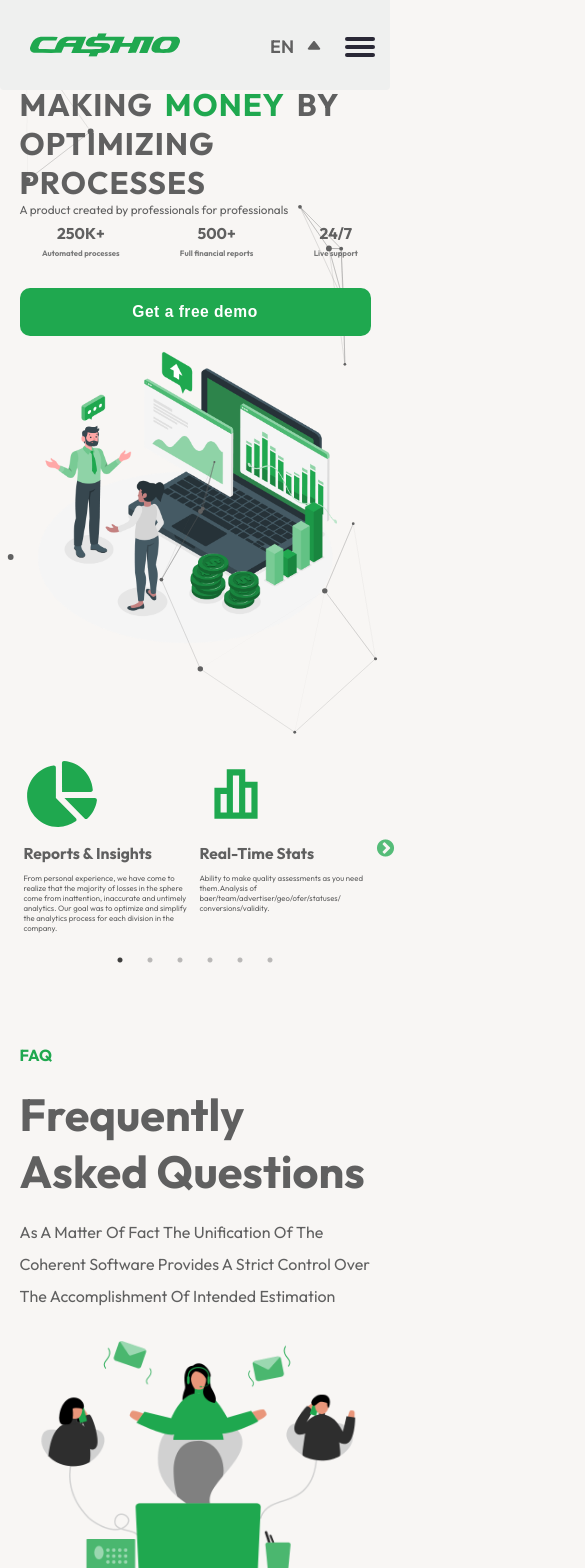
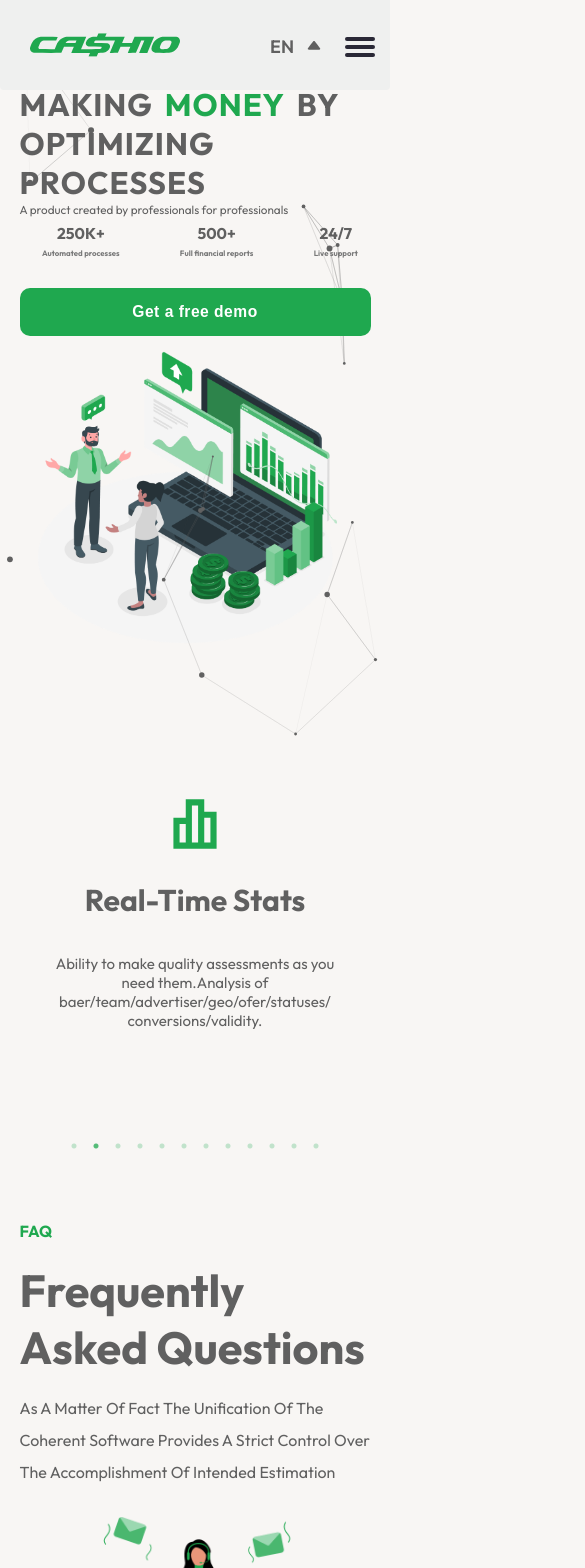
Before and after one commit to RevaGee/Cashio, a React (Create React App) app: page / in a window 390 px wide. Shown: the top 1568 px of the page, 585 px wide, since content can reach past the window. Built offline with nearby package versions, Linux system fonts and the light colour scheme.

Commit message:
corrected slider component

```diff
--- a/src/App.tsx
+++ b/src/App.tsx
@@ -17,7 +17,7 @@ function App() {
             <Slogan/>
             <Collages/>
             <Questions/>
-            <Contacts/>
+            {/*<Contacts/>*/}
             <div style={{backgroundColor: "blue", height: "300px", width: "90%", margin: "0 auto"}}></div>
             <div style={{backgroundColor: "transparent", height: "300px", width: "90%", margin: "0 auto"}}></div>
             <ArrowScroll/>
--- a/src/components/Collages/index.tsx
+++ b/src/components/Collages/index.tsx
@@ -32,13 +32,11 @@ export const Collages = () => {
     );
 
     const settings = {
-        dots: false,
         infinite: false,
         speed: 500,
         slidesToShow: 3,
         slidesToScroll: 3,
         rows: 2,
-        accessibility: true,
         nextArrow: <RightArrow />,
         prevArrow: <LeftArrow />,
         afterChange: (index: number) => {
@@ -57,7 +55,6 @@ export const Collages = () => {
                     slidesToShow: 2,
                     slidesToScroll: 2,
                     infinite: false,
-                    dots: true,
                     adaptiveHeight: true,
                     afterChange: (index: number) => {
                         if (index === 0) {
@@ -76,12 +73,18 @@ export const Collages = () => {
             {
                 breakpoint: 480,
                 settings: {
-                    slidesToShow: 2,
-                    slidesToScroll: 2,
+                    slidesToShow: 1,
+                    slidesToScroll: 1,
                     rows: 1,
+                    infinite: true,
                     initialSlide: 0,
+                    adaptiveHeight: true,
                     dots: true,
-                    adaptiveHeight: true,
+                    autoplaySpeed: 4000,
+                    autoplay: true,
+                    pauseOnDotsHover: true,
+                    pauseOnFocus: true,
+                    pauseOnHover: true,
                     afterChange: (index: number) => {
                         if (index === 0) {
                             setShowLeftButton(false);
--- a/src/components/Collages/styles.scss
+++ b/src/components/Collages/styles.scss
@@ -8,10 +8,9 @@
   padding: 1vw;
   border-radius: 1vw;
   transition: 0.3s ease;
-  //box-sizing: border-box;
-  /*width: 300px;
-  height: 270px;
-  margin: 3vw;*/
+  width: fit-content;
+  height: 285px;
+  margin: 3.5vw;
 
   &:hover{
     background-color: var(--header_color);
@@ -19,23 +18,32 @@
     0 0 32px #1FA84F;
   }
 }
-/*.slick-active{
-  display: grid !important;
-  grid-template-columns: calc(90%/3) calc(90%/3) calc(90%/3) !important;
-  grid-gap: 2vw !important;
-}*/
+.slick_list{
+  height: fit-content !important;
+}
 .slick_slide{
-  margin: 0 auto;
+  margin: 0 auto !important;
 }
+
 @media(max-width: 1200px){
   .collage{
-    font-size: 1.1vw;
+    font-size: 1.2vw;
+    height: 275px;
   }
 }
 @media(max-width: 992px){
   .slider-wrapper{
     .collage{
+      height: 260px;
       font-size: 1.5vw;
+      display: flex;
+      flex-direction: column;
+      align-items: center;
+      text-align: center;
+      margin: 4vw;
+      &:hover{
+        box-shadow: 0 0 20px #1FA84F;
+      }
     }
   }
 }
@@ -43,14 +51,44 @@
   .slider-wrapper{
     .collage{
       font-size: 2vw;
+      height: 32vw;
+    }
+  }
+}
+@media(max-width: 480px){
+  .collage{
+    margin: 30px auto !important;
+    width: 290px !important;
+    height: 300px !important;
+    font-size: 15px !important;
+    border-radius: 40px;
+  }
+  .right_arrow, .left_arrow{
+    display: none !important;
+  }
+}
+@media(max-width: 380px){
+  .collage{
+
+  }
+}
+.slick-dots{
+  bottom: -35px !important;
+  li{
+    margin: 0 1px;
+    button:before{
+      color: #1FA84F;
+    }
+  }
+  li.slick-active {
+    button:before {
+      opacity: 0.75;
+      color: #1FA84F;
     }
   }
 }
 
-.slick-prev{
-  display: none !important;
-}
-.slick-next{
+.slick-prev, .slick-next{
   display: none !important;
 }
 .right_arrow, .left_arrow{
@@ -95,7 +133,8 @@
 
 .left_arrow
 {
-  left: -25px;
+  left: 0;
+  z-index: 1;
 }
 [dir='rtl'] .slick-prev
 {
@@ -111,9 +150,9 @@
   content: '→';
 }
 
-.right_arrow
-{
-  right: -25px;
+.right_arrow {
+  right: 0;
+  z-index: 1;
 }
 [dir='rtl'] .right_arrow
 {
```
